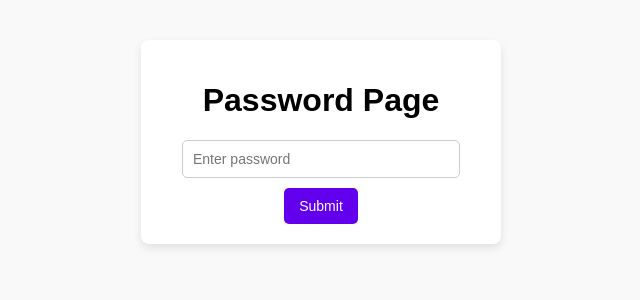
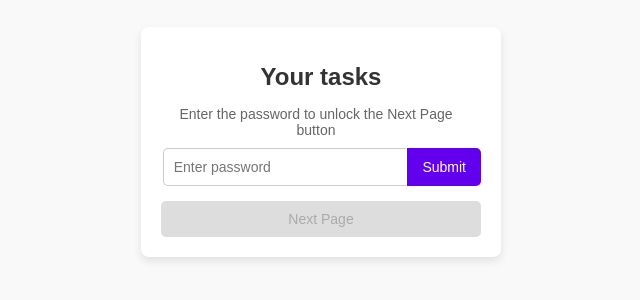
Before and after one commit to FLIXOPRO/Watch-timer, a plain HTML site: page index.html in a window 1280 px wide. Shown: the part 258-558 px from the top of the page, without its empty margins (319-959 px from the left). Drawn offline with Linux system fonts and the light colour scheme.

Commit message:
Update index.html

```diff
--- a/index.html
+++ b/index.html
@@ -3,7 +3,7 @@
 <head>
     <meta charset="UTF-8">
     <meta name="viewport" content="width=device-width, initial-scale=1.0">
-    <title>Password Page</title>
+    <title>Password Validation</title>
     <style>
         body {
             font-family: Arial, sans-serif;
@@ -15,7 +15,7 @@
             margin: 0;
         }
 
-        .container {
+        .task-container {
             background-color: #ffffff;
             border-radius: 8px;
             padding: 20px;
@@ -24,15 +24,27 @@
             width: 320px;
         }
 
-        input[type="password"] {
-            width: 80%;
-            padding: 10px;
-            border: 1px solid #ccc;
-            border-radius: 5px;
-            font-size: 14px;
+        h1 {
+            font-size: 24px;
+            margin-bottom: 15px;
+            color: #333;
         }
 
-        button {
+        .task-instruction {
+            display: flex;
+            justify-content: space-between;
+            align-items: center;
+            margin-bottom: 10px;
+        }
+
+        .task-instruction p {
+            font-size: 14px;
+            color: #666;
+            margin: 0;
+            padding-right: 10px;
+        }
+
+        .watch-btn {
             background-color: #6200ee;
             color: #ffffff;
             border: none;
@@ -40,44 +52,125 @@
             padding: 10px 15px;
             cursor: pointer;
             font-size: 14px;
-            margin-top: 10px;
         }
 
-        button:hover {
+        .watch-btn:hover {
             background-color: #3700b3;
         }
 
-        #next-page-btn {
-            display: none;
+        .input-submit-container {
+            display: flex;
+            margin-bottom: 15px;
+            position: relative;
+        }
+
+        .input-container {
+            position: relative;
+            flex: 1;
+        }
+
+        input[type="password"] {
+            width: 80%;
+            padding: 10px 35px 10px 10px;
+            border: 1px solid #ccc;
+            border-right: none;
+            border-radius: 5px 0 0 5px;
+            font-size: 14px;
+        }
+
+        .input-container .icon {
+            position: absolute;
+            right: 10px;
+            top: 50%;
+            transform: translateY(-50%);
+            font-size: 18px;
+        }
+
+        .icon.success {
+            color: green;
+        }
+
+        .icon.error {
+            color: red;
+        }
+
+        .submit-btn {
+            background-color: #6200ee;
+            color: #ffffff;
+            border: none;
+            border-radius: 0 5px 5px 0;
+            padding: 10px 15px;
+            cursor: pointer;
+            font-size: 14px;
+        }
+
+        .submit-btn:hover {
+            background-color: #3700b3;
+        }
+
+        .finish-btn {
+            background-color: #6200ee;
+            color: #ffffff;
+            border: none;
+            border-radius: 5px;
+            padding: 10px 15px;
+            cursor: pointer;
+            font-size: 14px;
+            width: 100%;
+        }
+
+        .finish-btn:disabled {
+            background-color: #ddd;
+            color: #aaa;
+            cursor: not-allowed;
         }
     </style>
 </head>
 <body>
-    <div class="container">
-        <h1>Password Page</h1>
-        <input type="password" id="password" placeholder="Enter password">
-        <button onclick="validatePassword()">Submit</button>
-        <button id="next-page-btn" onclick="goToNextPage()">Next Page</button>
+
+    <div class="task-container">
+        <h1>Your tasks</h1>
+        <div class="task-content">
+            <div class="task-instruction">
+                <p>Enter the password to unlock the Next Page button</p>
+            </div>
+            <div class="input-submit-container">
+                <div class="input-container">
+                    <input type="password" id="password" placeholder="Enter password">
+                    <span id="icon" class="icon"></span>
+                </div>
+                <button class="submit-btn" onclick="validatePassword()">Submit</button>
+            </div>
+        </div>
+        <button id="next-page-btn" class="finish-btn" disabled onclick="goToNextPage()">Next Page</button>
     </div>
 
     <script>
-        const urlParams = new URLSearchParams(window.location.search);
-        const encodedLink = urlParams.get('link');
-        const decodedLink = decodeURIComponent(atob(encodedLink));
-
         function validatePassword() {
             const passwordInput = document.getElementById('password').value;
+            const icon = document.getElementById('icon');
             const nextPageBtn = document.getElementById('next-page-btn');
 
             if (passwordInput === '12345') { // Replace with your actual password
-                nextPageBtn.style.display = 'block'; // Show the "Next Page" button
+                icon.textContent = '✅';
+                icon.classList.add('success');
+                icon.classList.remove('error');
+                nextPageBtn.disabled = false; // Enable the "Next Page" button
             } else {
-                alert('Incorrect password');
+                icon.textContent = '❌';
+                icon.classList.add('error');
+                icon.classList.remove('success');
+                nextPageBtn.disabled = true; // Disable the "Next Page" button
             }
         }
 
         function goToNextPage() {
-            window.location.href = decodedLink; // Redirect to the original link
+            window.location.href = getParameterByName('link'); // Redirect to the link from the Short Page
+        }
+
+        function getParameterByName(name) {
+            const urlParams = new URLSearchParams(window.location.search);
+            return urlParams.get(name);
         }
     </script>
 </body>
```
